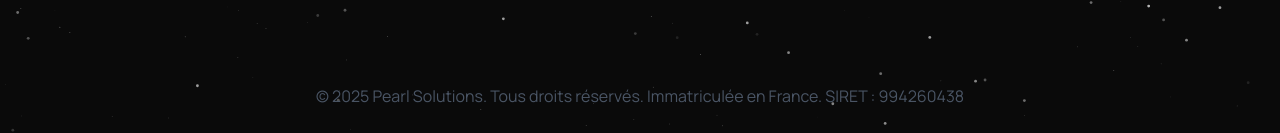
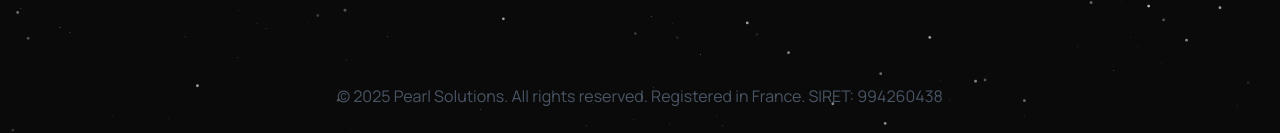
Before and after one commit to pearl-solutions/pearl-solutions-landing, a Next.js app: page / in a window 1280 px wide. Shown: the part 660-793 px from the top of the page. Built offline with nearby package versions, Linux system fonts and the light colour scheme.

Commit message:
Translate footer copyright to English
Replace French footer text with an English equivalent. Keeps the dynamic year and the SIRET number intact, and standardizes punctuation (SIRET: 994260438). This updates the site footer for an English-speaking audience.

```diff
--- a/app/page.tsx
+++ b/app/page.tsx
@@ -31,7 +31,7 @@ export default function Home() {
       <div className="flex items-center justify-center">
         <div className="absolute bottom-8 left-0 right-0 flex justify-center z-20 px-4">
           <p className="text-center text-gray-600  break-words md:text-base text-sm">
-            © {new Date().getFullYear()} Pearl Solutions. Tous droits réservés. Immatriculée en France. SIRET : 994260438
+            © {new Date().getFullYear()} Pearl Solutions. All rights reserved. Registered in France. SIRET: 994260438
           </p>
         </div>
       </div>
```
